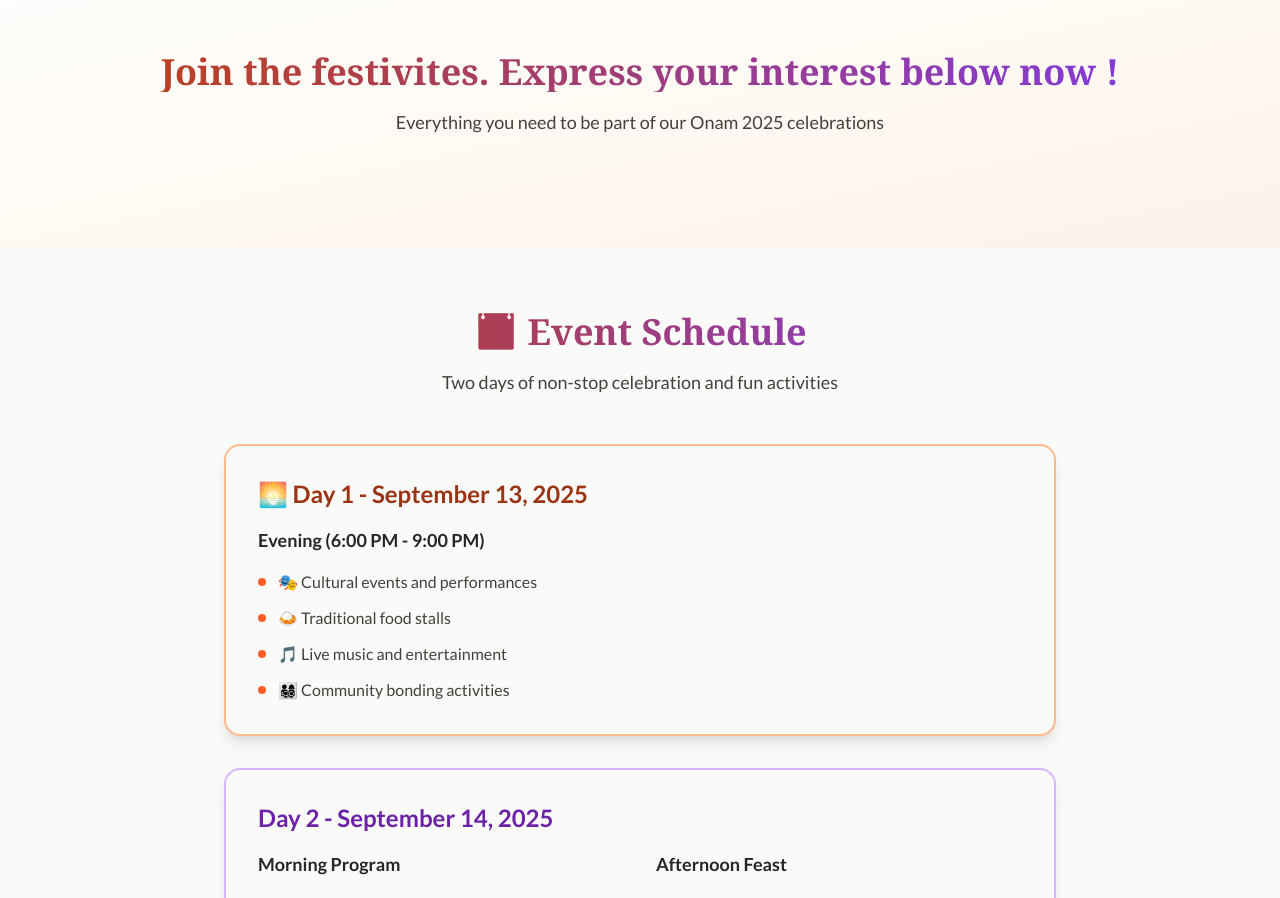
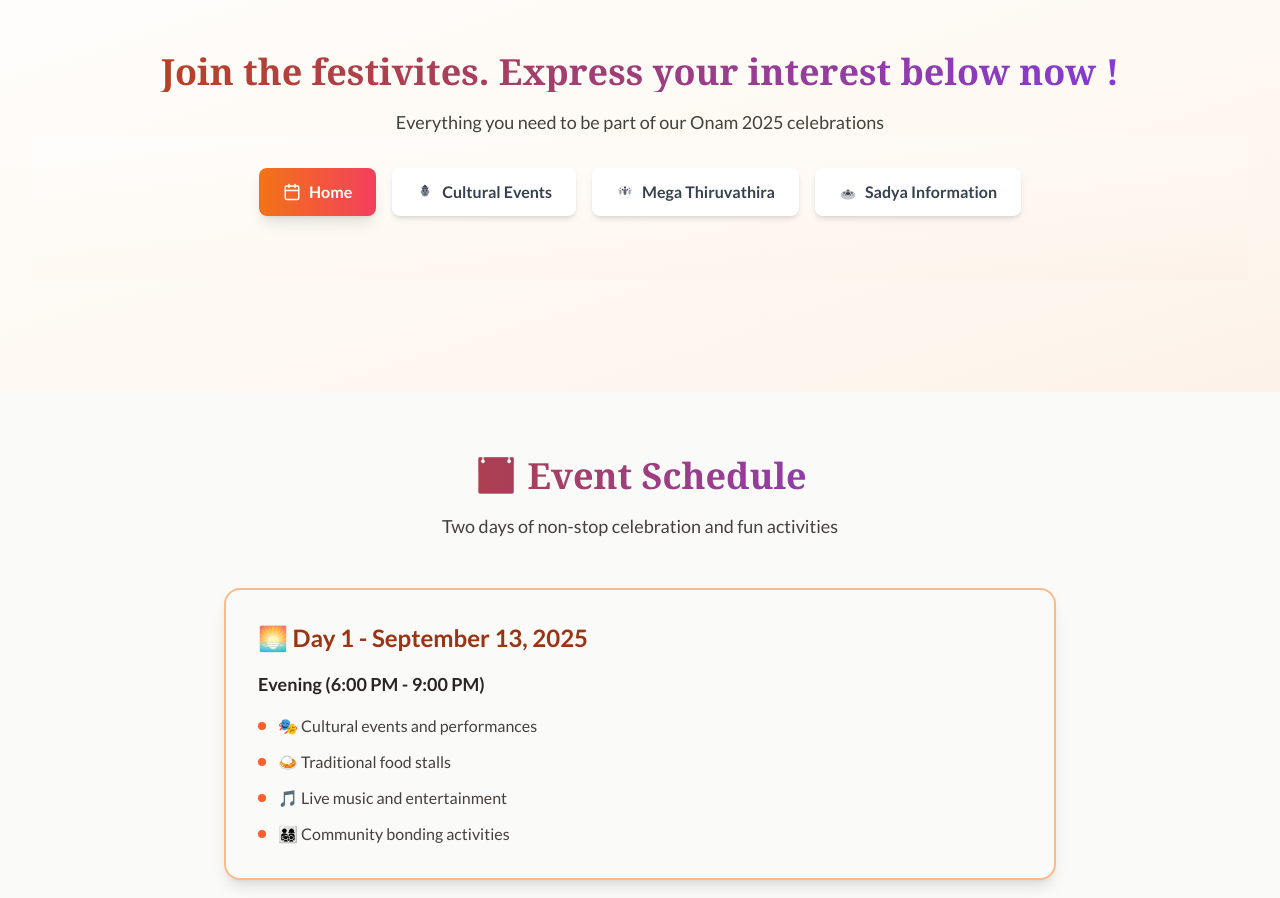
Before and after one commit to ebyed/InfinityMalayalees, a React (Vite) app: page /onam-2025 in a window 1280 px wide. Shown: the part 920-1818 px from the top of the page. Built offline with nearby package versions, Linux system fonts and the light colour scheme; no server answers.

Commit message:
Updated Onam2025.tsx

```diff
--- a/src/pages/Onam2025.tsx
+++ b/src/pages/Onam2025.tsx
@@ -98,6 +98,19 @@ const Onam2025: React.FC = () => {
                 <p className="text-lg text-stone-700 dark:text-stone-200 max-w-2xl mx-auto font-medium">
                   Everything you need to be part of our Onam 2025 celebrations
                 </p>
+
+                 {/* Tab Navigation */}
+      <section className="py-8 bg-gradient-to-br from-sand-50 via-sand-100 to-sand-200 dark:from-gray-800 dark:via-gray-700 dark:to-gray-800">
+        <div className="max-w-7xl mx-auto px-4 sm:px-6 lg:px-8">
+          <div className="flex flex-wrap justify-center gap-4 mb-8">
+            <TabButton tabId="overview" label="Home" icon={Calendar} />
+
+            <TabButton tabId="events" label="Cultural Events" icon={() => <CulturalIcon size={18} />} />
+            <TabButton tabId="thiruvathira" label="Mega Thiruvathira" icon={() => <ThiruvathiraIcon size={18} />} />
+            <TabButton tabId="sadya" label="Sadya Information" icon={() => <SadyaIcon size={18} />} />
+          </div>
+        </div>
+      </section>
 
               {/* </div>
               <div className="grid grid-cols-1 md:grid-cols-2 lg:grid-cols-3 gap-8">
```
